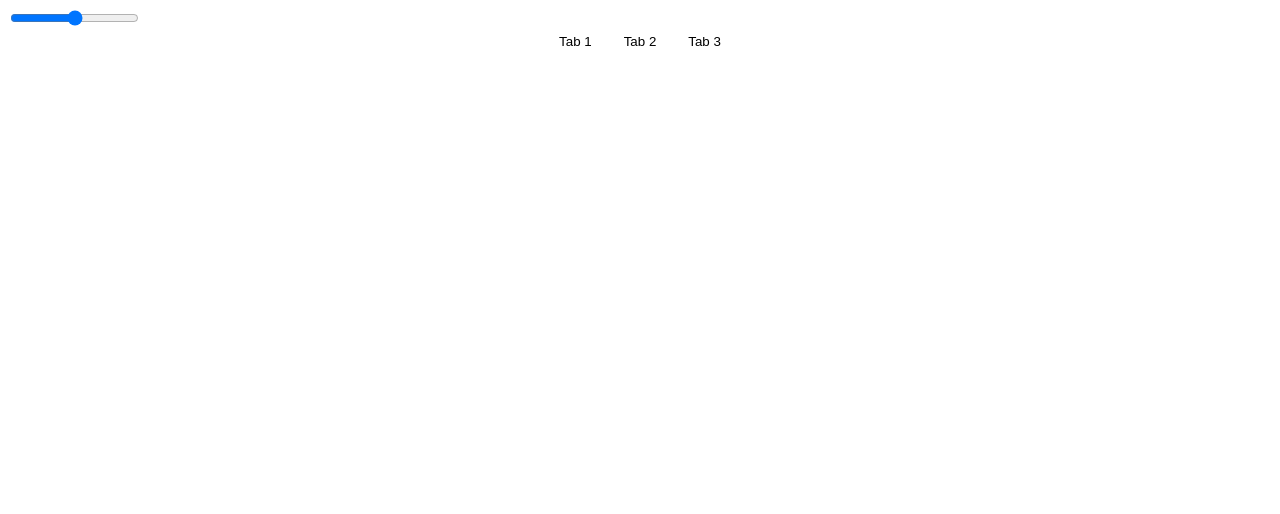
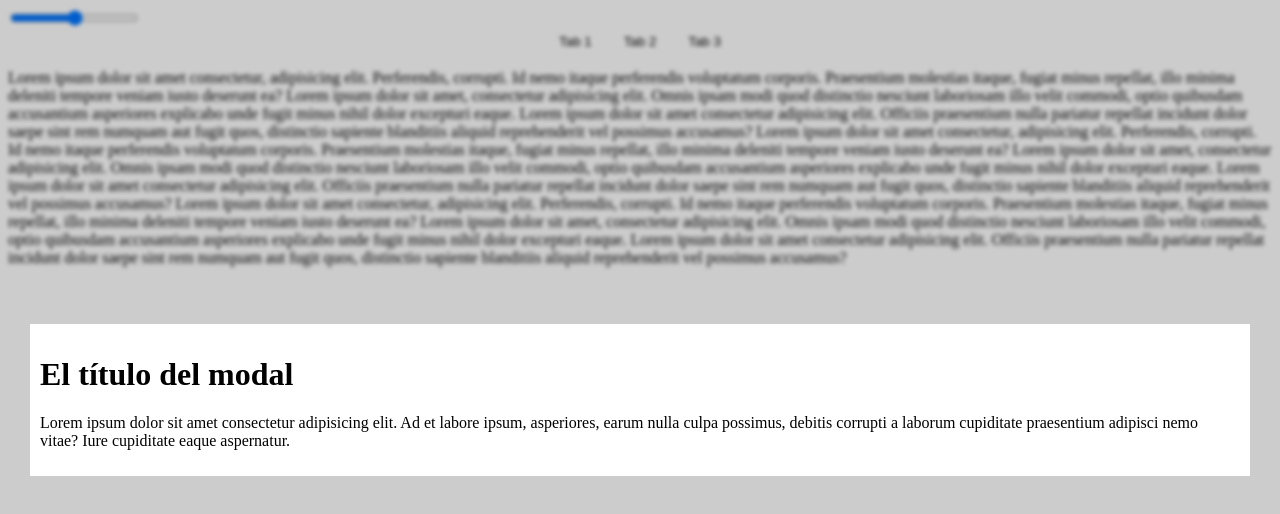
Before and after one commit to sebasgavi/192-web-tabs, a plain HTML site: page index.html in a window 1280 px wide. Drawn offline with Linux system fonts and the light colour scheme.

Commit message:
modal maquetado

```diff
--- a/index.html
+++ b/index.html
@@ -9,6 +9,7 @@
 </head>
 <body>
 
+    <div class="wrapper">
         <input type="range">
 
         <div class="tabs">
@@ -39,6 +40,31 @@
             </section>
         </div>
 
+        <p>
+            Lorem ipsum dolor sit amet consectetur, adipisicing elit. Perferendis, corrupti. Id nemo itaque perferendis voluptatum corporis. Praesentium molestias itaque, fugiat minus repellat, illo minima deleniti tempore veniam iusto deserunt ea?
+            Lorem ipsum dolor sit amet, consectetur adipisicing elit. Omnis ipsam modi quod distinctio nesciunt laboriosam illo velit commodi, optio quibusdam accusantium asperiores explicabo unde fugit minus nihil dolor excepturi eaque.
+            Lorem ipsum dolor sit amet consectetur adipisicing elit. Officiis praesentium nulla pariatur repellat incidunt dolor saepe sint rem numquam aut fugit quos, distinctio sapiente blanditiis aliquid reprehenderit vel possimus accusamus?
+            Lorem ipsum dolor sit amet consectetur, adipisicing elit. Perferendis, corrupti. Id nemo itaque perferendis voluptatum corporis. Praesentium molestias itaque, fugiat minus repellat, illo minima deleniti tempore veniam iusto deserunt ea?
+            Lorem ipsum dolor sit amet, consectetur adipisicing elit. Omnis ipsam modi quod distinctio nesciunt laboriosam illo velit commodi, optio quibusdam accusantium asperiores explicabo unde fugit minus nihil dolor excepturi eaque.
+            Lorem ipsum dolor sit amet consectetur adipisicing elit. Officiis praesentium nulla pariatur repellat incidunt dolor saepe sint rem numquam aut fugit quos, distinctio sapiente blanditiis aliquid reprehenderit vel possimus accusamus?
+            Lorem ipsum dolor sit amet consectetur, adipisicing elit. Perferendis, corrupti. Id nemo itaque perferendis voluptatum corporis. Praesentium molestias itaque, fugiat minus repellat, illo minima deleniti tempore veniam iusto deserunt ea?
+            Lorem ipsum dolor sit amet, consectetur adipisicing elit. Omnis ipsam modi quod distinctio nesciunt laboriosam illo velit commodi, optio quibusdam accusantium asperiores explicabo unde fugit minus nihil dolor excepturi eaque.
+            Lorem ipsum dolor sit amet consectetur adipisicing elit. Officiis praesentium nulla pariatur repellat incidunt dolor saepe sint rem numquam aut fugit quos, distinctio sapiente blanditiis aliquid reprehenderit vel possimus accusamus?
+        </p>
+
+    </div>
+
+
+    <div class="modal">
+        <div class="modal__content">
+            <h1>El título del modal</h1>
+            <p>
+                Lorem ipsum dolor sit amet consectetur adipisicing elit. Ad et labore ipsum, asperiores, earum nulla culpa possimus, debitis corrupti a laborum cupiditate praesentium adipisci nemo vitae? Iure cupiditate eaque aspernatur.
+            </p>
+        </div>
+    </div>
+
+
     <script src="./scripts/main.js"></script>
 
 </body>
--- a/styles/main.css
+++ b/styles/main.css
@@ -61,3 +61,30 @@
 .tabs__item--active{
     display: block;
 }
+
+
+
+.modal{
+    position: fixed;
+    top: 0px;
+    left: 0px;
+    right: 0px;
+    bottom: 0px;
+    background-color: rgba(0,0,0,.2);
+    display: flex;
+    align-items: center;
+    padding: 30px;
+}
+
+.modal__content{
+    background-color: white;
+    padding: 10px;
+}
+
+.wrapper{
+    filter: blur(2px);
+}
+
+body{
+    overflow: hidden;
+}
```
Lines whose indentation alone changed are shown as unchanged.
